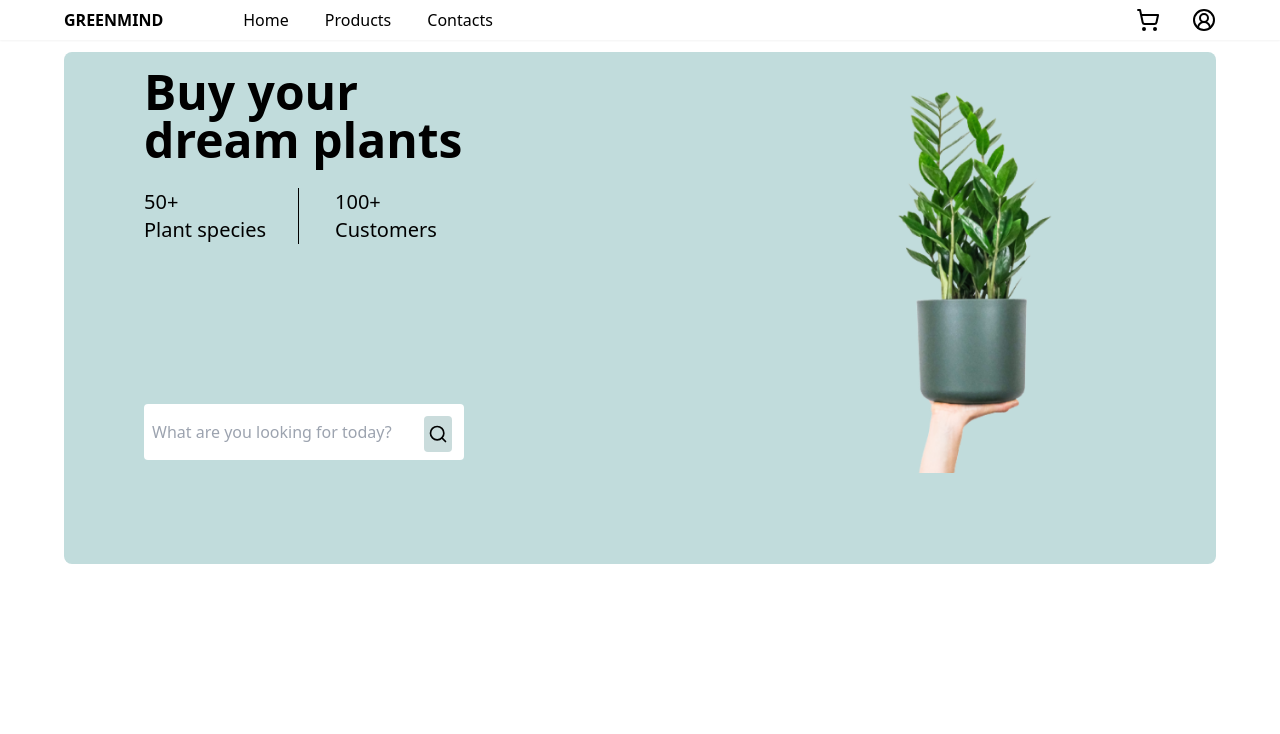
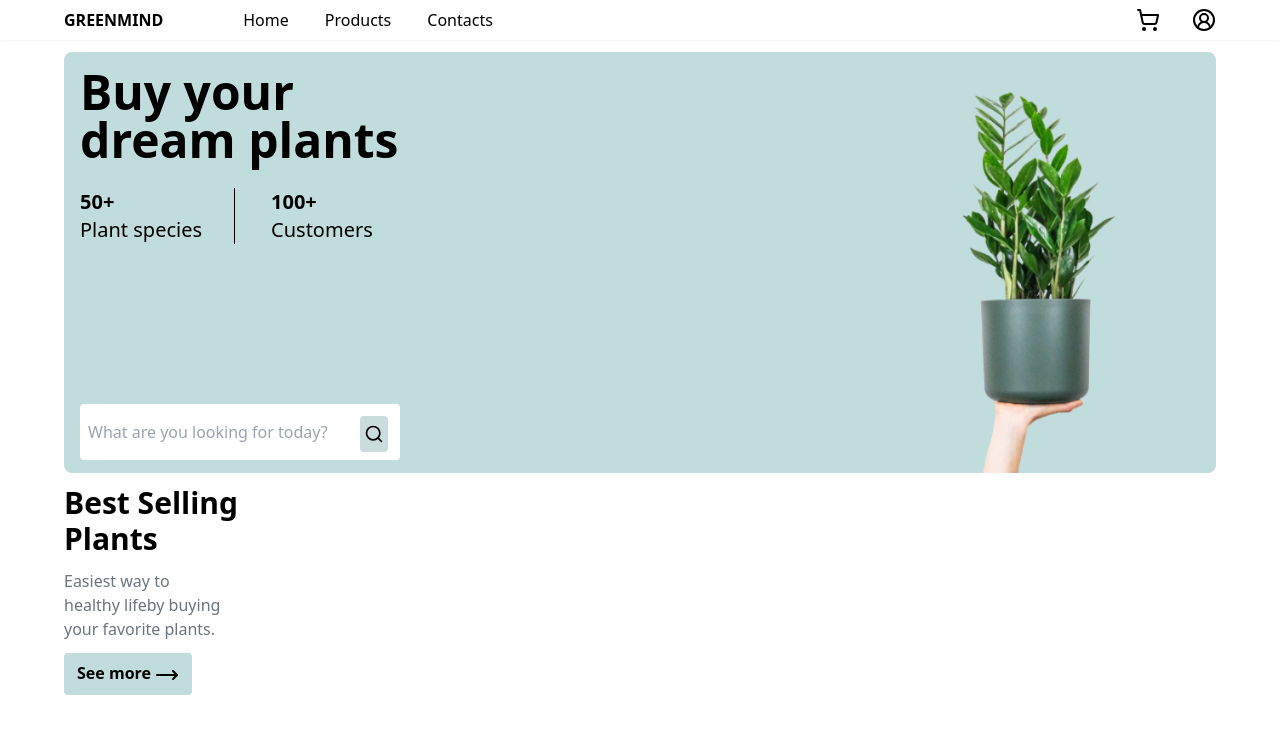
Before and after one commit to rajusarkar23/pr_one, a Next.js app: page / in a window 1280 px wide. Shown: the top 734 px of the page. Built offline with nearby package versions, Linux system fonts and the light colour scheme.

Commit message:
add static txts

```diff
--- /dev/null
+++ b/src/components/Bottom.tsx
@@ -0,0 +1,9 @@
+import StaticText from "./StaticText";
+
+export default function Bottom(){
+    return(
+        <div>
+            <StaticText />
+        </div>
+    )
+}
--- a/src/components/Hero.tsx
+++ b/src/components/Hero.tsx
@@ -1,3 +1,4 @@
+import Bottom from "./Bottom";
 import Top from "./Top";
 
 export default function Hero() {
@@ -6,6 +7,9 @@ export default function Hero() {
       <div className="mt-3 flex justify-center items-center">
         <Top />
       </div>
+      <div className="mt-3">
+        <Bottom />
+      </div>
     </div>
   );
 }
--- /dev/null
+++ b/src/components/StaticText.tsx
@@ -0,0 +1,18 @@
+import { MoveRight } from "lucide-react";
+import Link from "next/link";
+
+export default function StaticText() {
+  return (
+    <div>
+      <h2 className="text-3xl font-bold">
+        Best Selling <br /> Plants
+      </h2>
+      <p className="text-gray-500 mt-3">
+        Easiest way to <br /> healthy lifeby buying  <br /> your favorite plants.
+      </p>
+      <div className="mt-3">
+        <Link href={"/"} className="bg-[#C1DCDC]  py-2 w-32 text-center justify-center font-semibold rounded flex">See more <MoveRight className="ml-1 mt-[2px]"/></Link>
+      </div>
+    </div>
+  );
+}
--- a/src/components/Top.tsx
+++ b/src/components/Top.tsx
@@ -2,18 +2,18 @@ import { Search } from "lucide-react";
 
 export default function Top() {
   return (
-    <div className=" flex justify-between bg-[#C1DCDC] w-[1248px] h-[512px] rounded-lg px-16">
+    <div className=" flex justify-between bg-[#C1DCDC] rounded-lg w-full">
       <div className="ml-4 mt-4">
         <h1 className="font-extrabold text-5xl">
           Buy your <br /> dream plants
         </h1>
         <div className="flex gap-8 mt-6 divide-x divide-black">
           <div>
-            <p className="text-xl">50+</p>
+            <p className="text-xl font-semibold">50+</p>
             <p className="text-xl">Plant species</p>
           </div>
           <div className="px-9">
-            <p className="text-xl">100+</p>
+            <p className="text-xl font-semibold">100+</p>
             <p className="text-xl">Customers</p>
           </div>
         </div>
```
